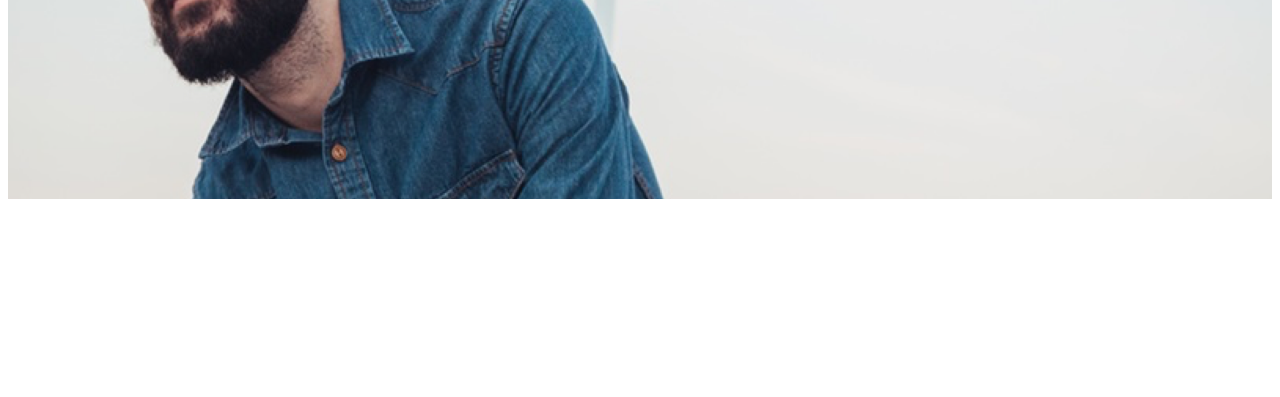
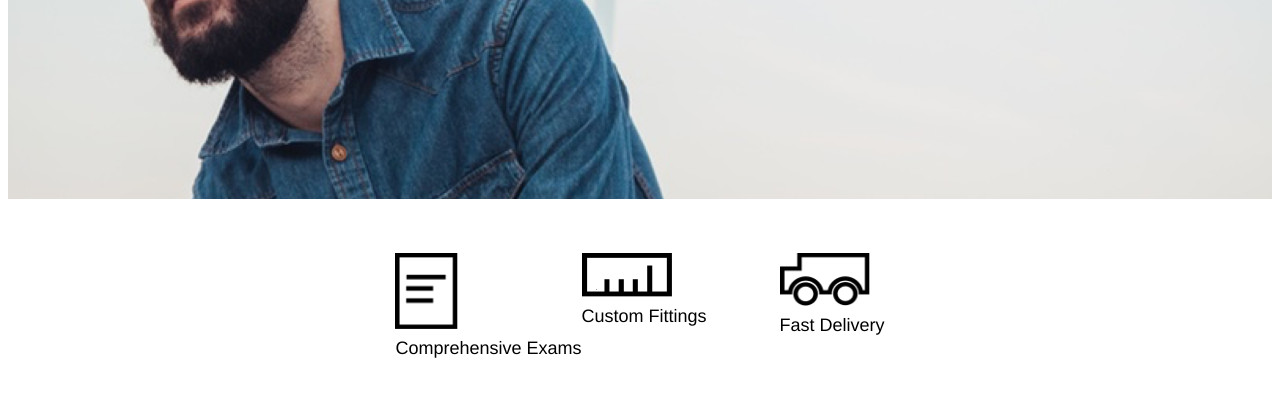
Before and after one commit to softwaremom00/tortoise, a plain HTML site: page index.html in a window 1280 px wide. Shown: the part 349-746 px from the top of the page. Drawn offline with Linux system fonts and the light colour scheme.

Commit message:
working on icons

```diff
--- a/index.html
+++ b/index.html
@@ -22,6 +22,28 @@
         <span>DON'T JUST LOOK, SEE.</span>
       </div>
     </div>  <!-- end of container for main -->
+    <div class="container">
+    <div class="services">
+      <div class="service-option exams">
+        <div class="service-icon">
+          <img src="resources/images/paper-icon.png" alt="drawing of sheet of paper" />
+        </div>
+        <span class="description">Comprehensive Exams</span>
+        </div>  <!-- end of Exam service-option -->
+        <div class="service-option fittings">
+          <div class="service-icon">
+            <img src="resources/images/ruler-icon.png" alt="drawing of ruler" />
+          </div>
+          <span class="description">Custom Fittings</span>
+        </div> <!--end of Custom Fittings service option -->
+        <div class="service-option delivery">
+          <div class="service-icon">
+          <img src="resources/images/truck-icon.png" alt="drawing of truck" />
+          </div>
+          <span class="description">Fast Delivery</span>
+          </div>
+      </div>
 
+    </div>
   </body>
 </html>
--- a/resources/css/style.css
+++ b/resources/css/style.css
@@ -49,7 +49,7 @@ html, body{
 }
 
 .banner span{
-    display: inline-block;
+  display: inline-block;
   background-color: white;
   color: gray;
   padding: 1.5rem 5rem;
@@ -58,3 +58,27 @@ html, body{
   line-height: 1.2;
   font-weight: bold;
 }
+
+.services{
+  display: flex;
+  justify-content: center;
+  margin-top: 3rem;
+}
+
+.service-option{
+  height: 8rem;
+}
+
+.service-option.exams img{
+  width: 3.5rem;
+  padding-right: 6rem;
+}
+
+.service-option.fittings img{
+  width: 5rem;
+  padding-right: 6rem;
+}
+
+.service-option.delivery img{
+  width: 5rem;
+}
```
